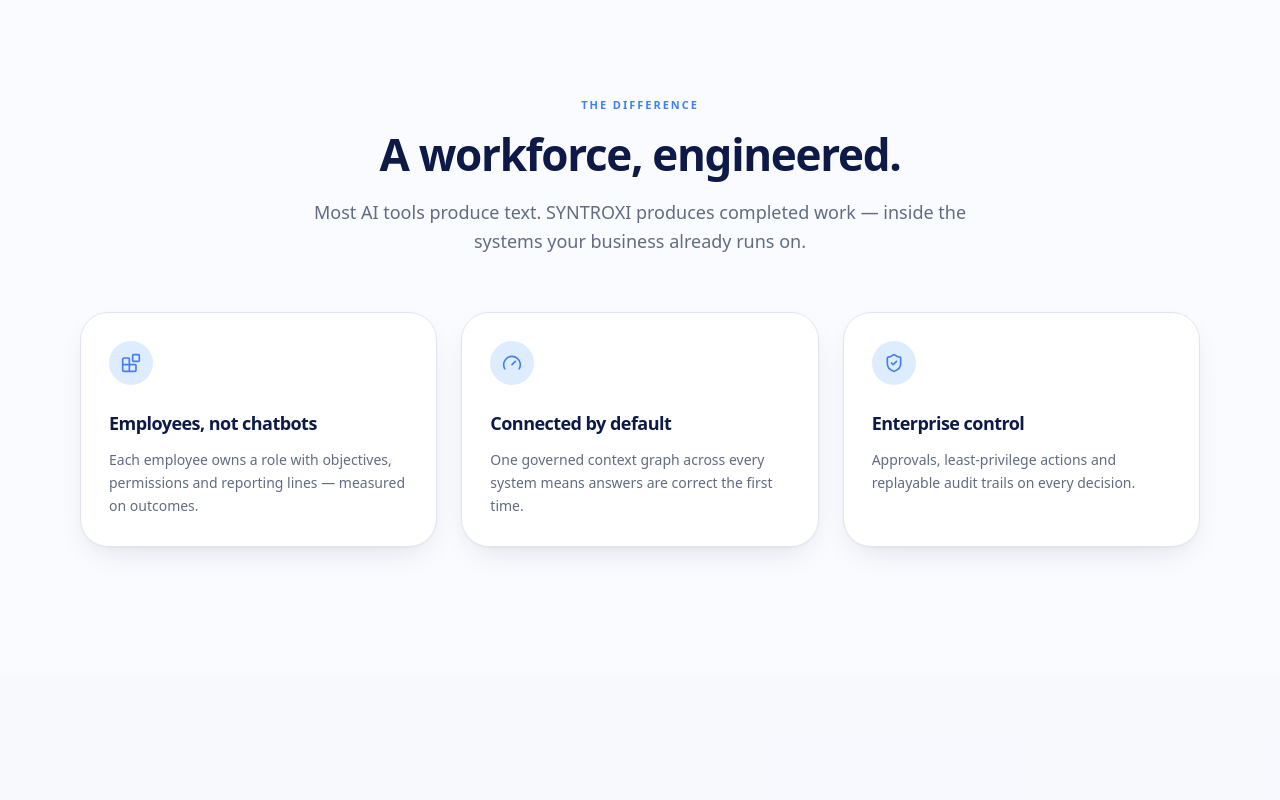
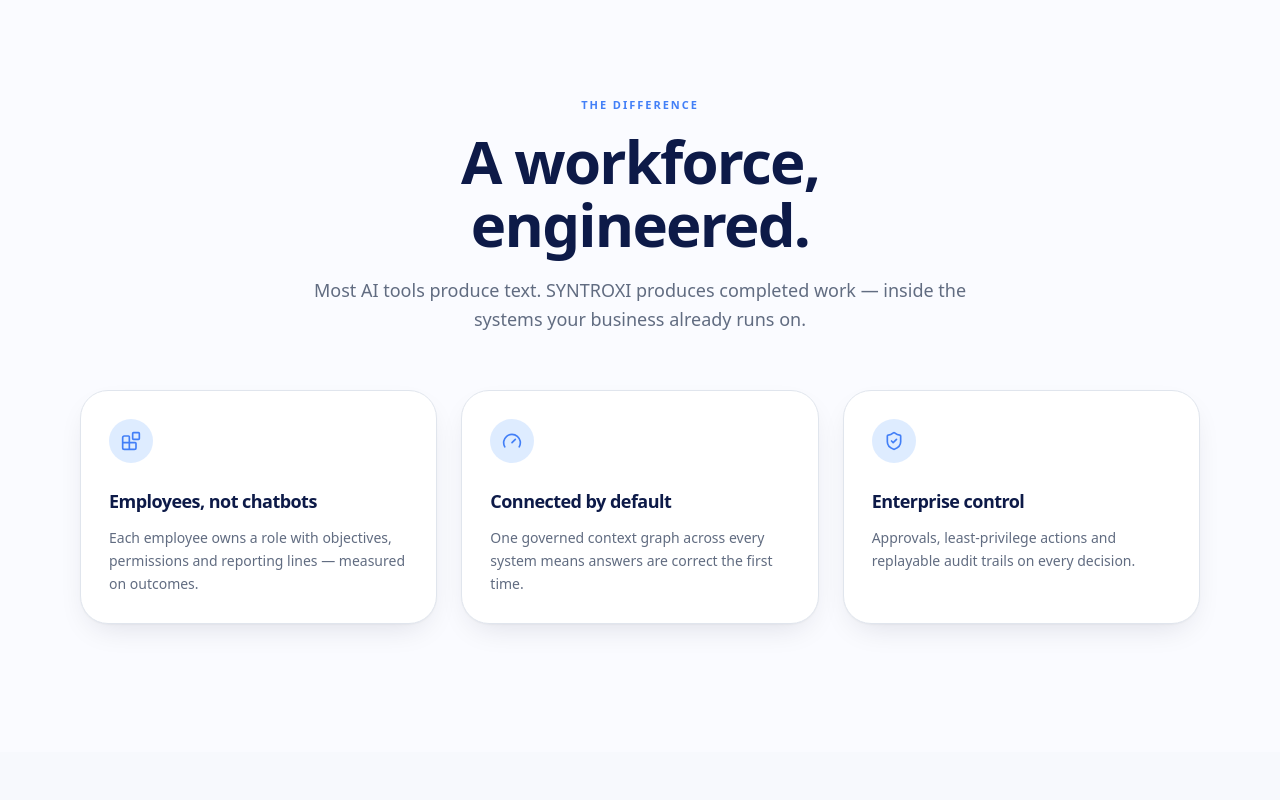
Before and after one commit to pythond34-ui/syntroxi, a React (Vite) app: page / in a window 1280 px wide. Shown: the part 1040-1840 px from the top of the page. Built offline with nearby package versions, Linux system fonts and the light colour scheme.

Commit message:
Increase about section heading sizes

```diff
--- a/src/components/site/primitives.tsx
+++ b/src/components/site/primitives.tsx
@@ -111,7 +111,7 @@
       )}
     >
       {eyebrow ? <p className="eyebrow mb-4">{eyebrow}</p> : null}
-      <h2 className="text-3xl font-semibold leading-[1.1] md:text-[2.75rem]">{title}</h2>
+      <h2 className="text-4xl font-semibold leading-[1.05] sm:text-[2.6rem] md:text-[3.25rem] lg:text-[3.75rem]">{title}</h2>
       {description ? (
         <p className="mt-5 text-base leading-relaxed text-muted-foreground md:text-lg">
           {description}
```
